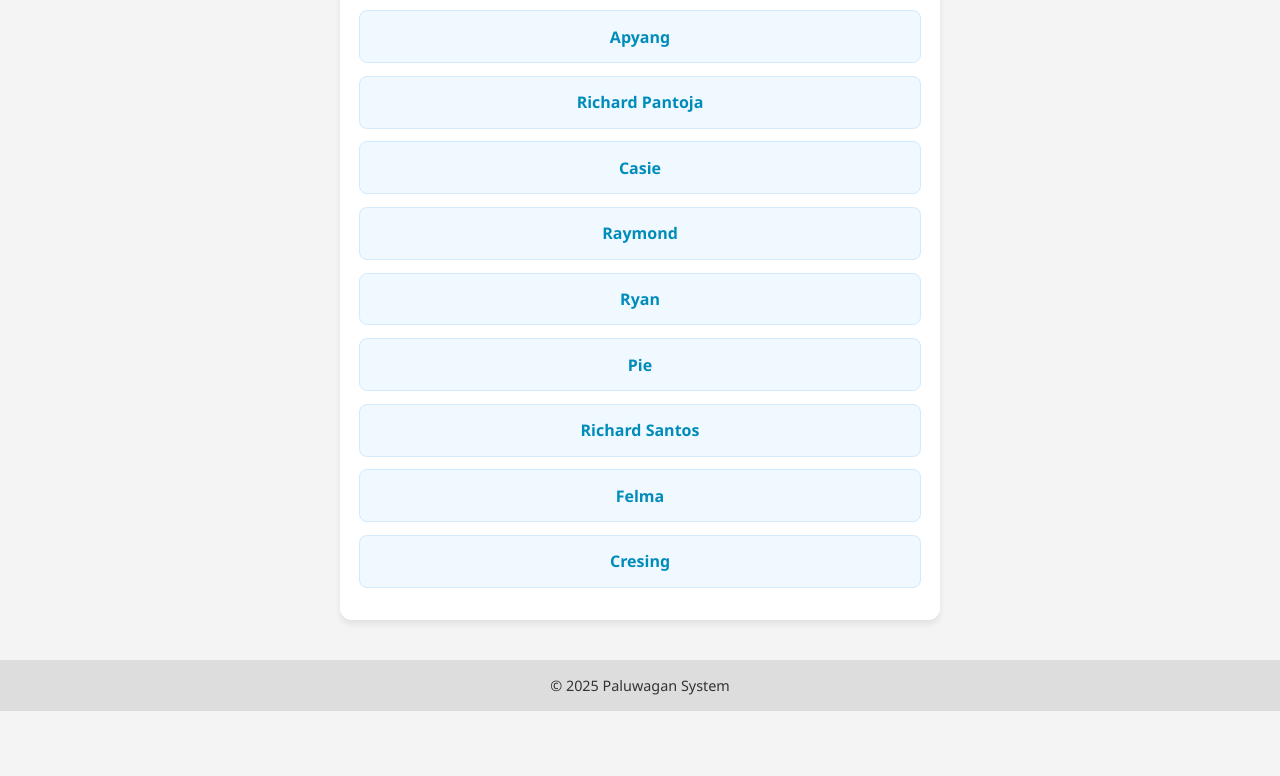
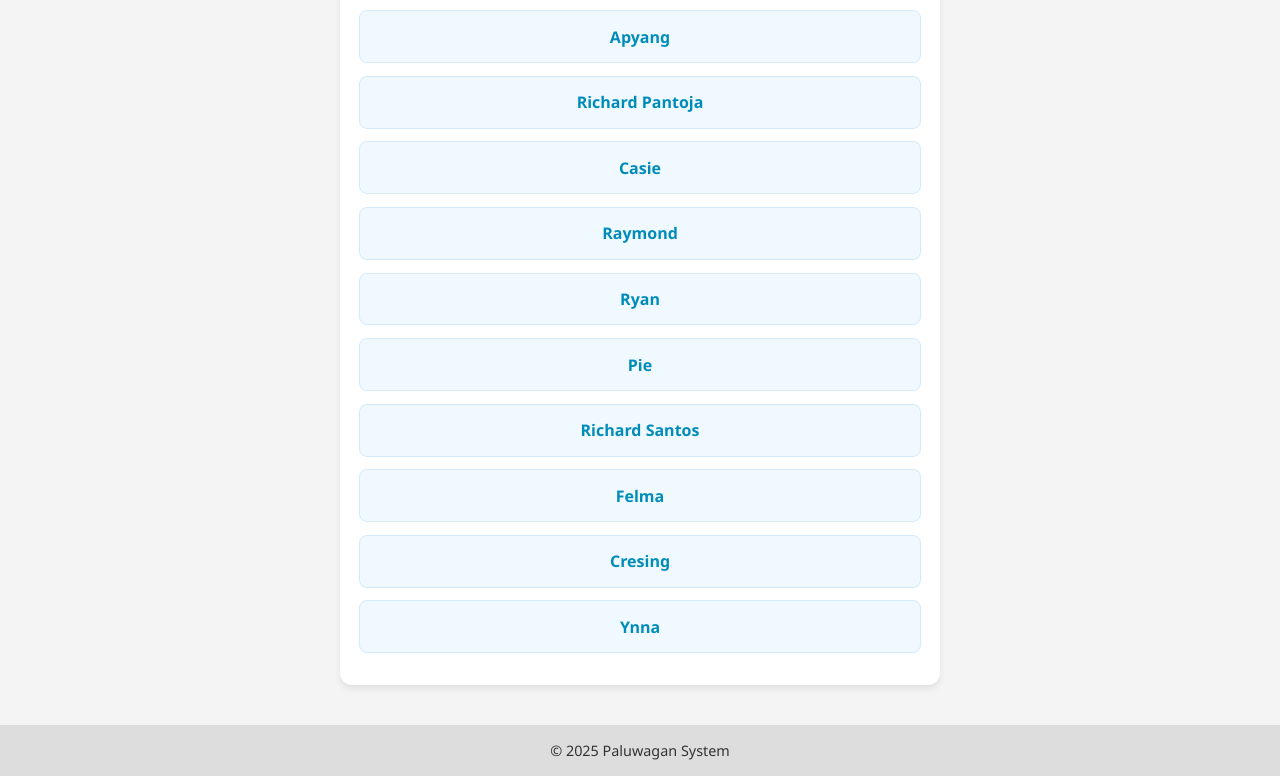
Before and after one commit to Jaydee1430/Paluwagan-Management-System, a plain HTML site: page index.html in a window 1280 px wide. Shown: the part 683-1459 px from the top of the page. Before the commit the page ends 1394 px from the top, so only its background shows below. Drawn offline with Linux system fonts and the light colour scheme.

Commit message:
Update index.html

```diff
--- a/index.html
+++ b/index.html
@@ -184,6 +184,7 @@ input[type="password"] {
         <li><a href="#" onclick="showDetails('richardSan')">Richard Santos</a></li>
         <li><a href="#" onclick="showDetails('felma')">Felma</a></li>
         <li><a href="#" onclick="showDetails('cresing')">Cresing</a></li>
+        <li><a href="#" onclick="showDetails('ynna')">Ynna</a></li>
       </ul>
     </section>
 
```
